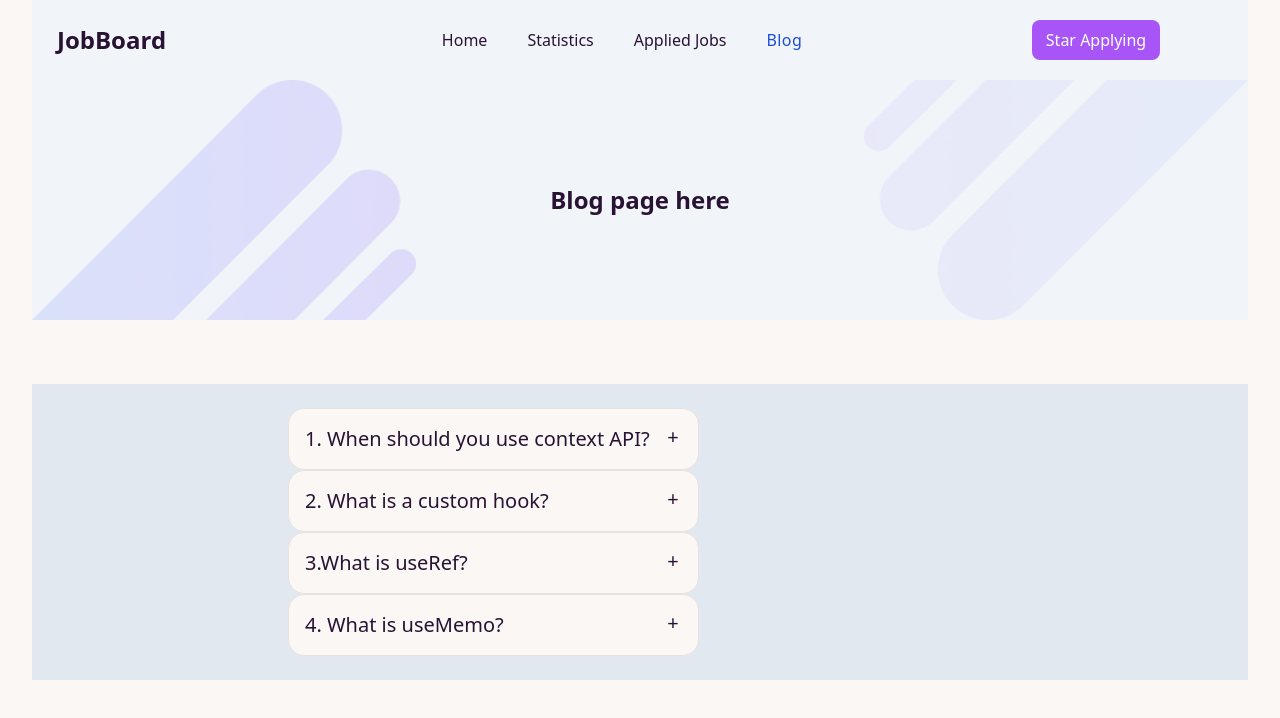
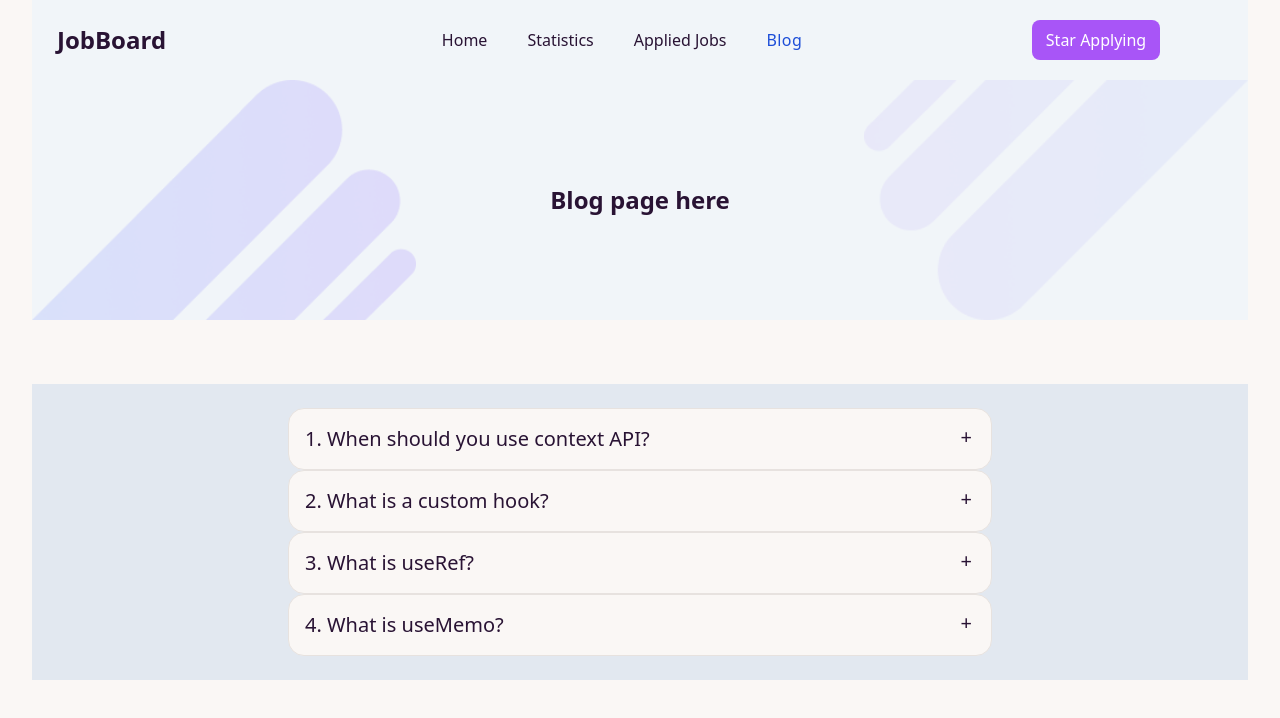
Before and after one commit to Azmal7374/carrer-hub, a React (Vite) app: page /blog in a window 1280 px wide. Shown: the top 718 px of the page. Built offline with nearby package versions, Linux system fonts and the light colour scheme.

Commit message:
Add blogs page all question and answer

```diff
--- a/src/components/Blog.jsx
+++ b/src/components/Blog.jsx
@@ -21,7 +21,13 @@ const Blog = () => {
               1. When should you use context API?
             </div>
             <div className="collapse-content text-start">
+                <p>
+                -->Managing state is an essential part of developing applications in React. A common way to manage state is by passing props. Passing props means sending data from one component to another. It's a good way to make sure that data gets to the right place in a React application.
+                </p>
 
+                <p>
+                -->Fortunately, React provides a built-in feature known as the context API that helps  “teleport” data to the components that need it without passing props.
+                </p>
             </div>
           </div>
           <div className="collapse collapse-plus border border-base-300 bg-base-100 rounded-box">
@@ -31,18 +37,23 @@ const Blog = () => {
             </div>
             <div className="collapse-content">
               <p>
-
+              -->Custom Hook is a JavaScript function which we create by ourselves, when we want to share logic between other JavaScript functions. It allows you to reuse some piece of code in several parts of your app.
               </p>
+              <li>As a function, it takes input and returns output.</li>
+              <li>Its name starts with use like useQuery, useMedia....</li>
+              <li>Unlike functional components, custom hooks return a normal, non-jsx data.</li>
+              <li>Unlike normal functions, custom hooks can use other hooks such as useState, useRef… and other custom hooks.</li>
             </div>
           </div>
           <div className="collapse collapse-plus border border-base-300 bg-base-100 rounded-box">
             <input type="checkbox" />
             <div className="collapse-title text-xl font-medium">
-              3.What is useRef?
+              3. What is useRef?
             </div>
             <div className="collapse-content">
               <p>
-
+               -->Ref means just reference, so it can be a reference to anything (DOM node, Javascript value, etc). The useRef hook returns a mutable object which doesn't re-render the component when it's changed. Think it like useState, but unlike useState, doesn't trigger re-render of the component. The object that useRef returns have a current property that can hold any modifiable value.
+               <li>Syntax:const refContainer = useRef(initialValue);</li>
               </p>
             </div>
           </div>
@@ -53,7 +64,9 @@ const Blog = () => {
             </div>
             <div className="collapse-content">
               <p>
-
+               -->The useMemo is a hook used in the functional component of react that returns a memoized value. In Computer Science, memoization is a concept used in general when we don’t need to recompute the function with a given argument for the next time as it returns the cached result. A memoized function remembers the results of output for a given set of inputs. For example, if there is a function to add two numbers, and we give the parameter as 1 and 2 for the first time the function will add these two numbers and return 3, but if the same inputs come again then we will return the cached value i.e 3 and not compute with the add function again. In react also, we use this concept, whenever in the React component, the state and props do not change the component and the component does not re-render, it shows the same output. The useMemo hook is used to improve performance in our React application.
+               <li>Syntax:const memoizedValue = useMemo(functionThatReturnsValue,
+                arrayDependencies) </li>
               </p>
 
             </div>
--- a/src/components/Home.jsx
+++ b/src/components/Home.jsx
@@ -21,7 +21,7 @@ const Home = () => {
 
 
 
-
+git
     return (
        <>
        <section className="banner-section my-container bg-slate-100 md:flex justify-between">
```
